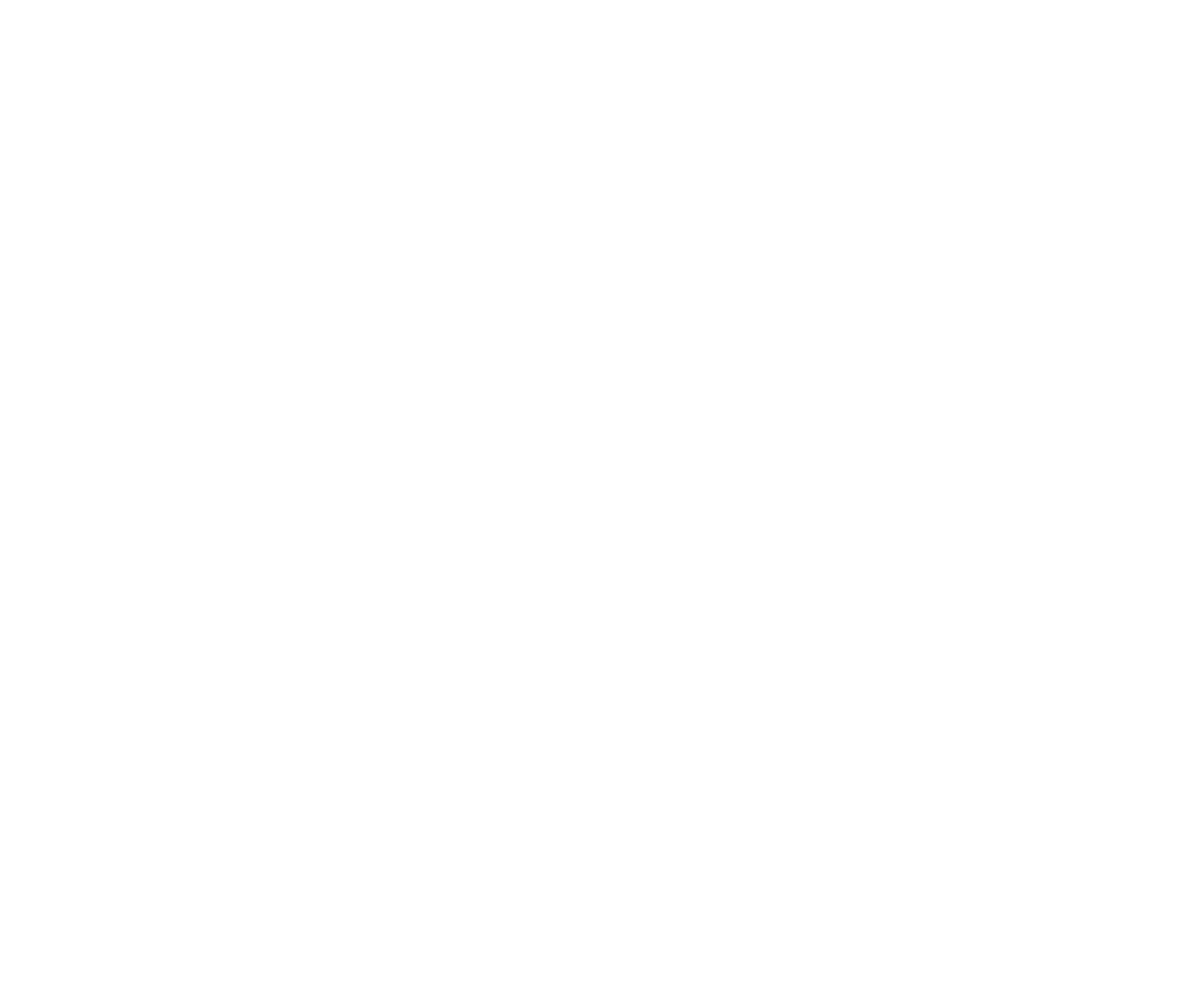
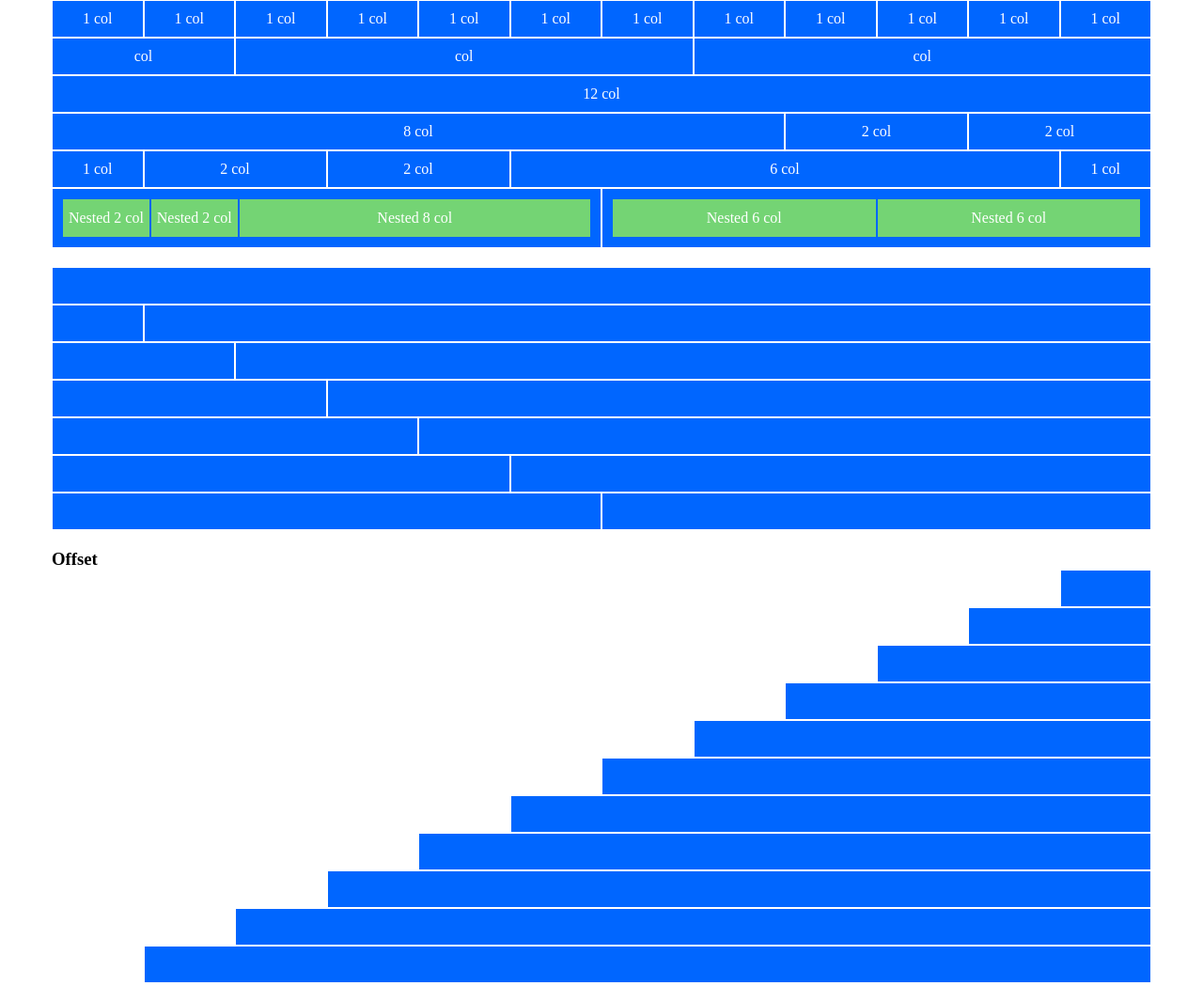
Before and after one commit to moretti-matteo/html-css-12bool, a plain HTML site: page index.html in a window 1280 px wide. Shown: the whole page at 94% size. Before the commit the page ends 800 px from the top, so only its background shows below. Drawn offline with Linux system fonts and the light colour scheme.

Commit message:
esercizio completo

```diff
--- a/css/12boolflex.css
+++ b/css/12boolflex.css
@@ -19,6 +19,7 @@
 
 [class*="col-"]{
     flex: 0 0 auto;
+
 }
 
 /* COLUMNS */
--- a/css/style.css
+++ b/css/style.css
@@ -0,0 +1,24 @@
+[class*="col-"]{
+    border:1px solid white;
+    background: rgb(0, 102, 255);
+    color:white;
+    text-align: center;
+    min-height: 40px;
+    padding: 10px;
+
+
+}
+
+[class*="col-"] [class*="col"]{
+    background: rgb(116, 212, 116);
+    line-height: 40px;
+    padding: 0;
+    border:1px solid rgb(0, 102, 255);;
+}
+
+
+
+
+.container{
+    margin-bottom: 20px;
+}
--- a/index.html
+++ b/index.html
@@ -1,5 +1,6 @@
 <!DOCTYPE html>
 <html lang="en">
+
 <head>
     <meta charset="UTF-8">
     <meta http-equiv="X-UA-Compatible" content="IE=edge">
@@ -8,7 +9,132 @@
     <link rel="stylesheet" href="css/12boolflex.css">
     <link rel="stylesheet" href="css/style.css">
 </head>
+
 <body>
+    <div class="container">
+        <div class="row">
+            <div class="col-1">1 col</div>
+            <div class="col-1">1 col</div>
+            <div class="col-1">1 col</div>
+            <div class="col-1">1 col</div>
+            <div class="col-1">1 col</div>
+            <div class="col-1">1 col</div>
+            <div class="col-1">1 col</div>
+            <div class="col-1">1 col</div>
+            <div class="col-1">1 col</div>
+            <div class="col-1">1 col</div>
+            <div class="col-1">1 col</div>
+            <div class="col-1">1 col</div>
+        </div>
 
+        <div class="row">
+            <div class="col-2">col</div>
+            <div class="col-5">col</div>
+            <div class="col-5">col</div>
+        </div>
+
+        <div class="row">
+            <div class="col-12">12 col</div>
+        </div>
+
+        <div class="row">
+            <div class="col-8">8 col</div>
+            <div class="col-2">2 col</div>
+            <div class="col-2">2 col</div>
+        </div>
+
+        <div class="row">
+            <div class="col-1">1 col</div>
+            <div class="col-2">2 col</div>
+            <div class="col-2">2 col</div>
+            <div class="col-6">6 col</div>
+            <div class="col-1">1 col</div>
+        </div>
+
+        <div class="row">
+            <div class="col-6">
+                <div class="row">
+                    <div class="col-2">Nested 2 col</div>
+                    <div class="col-2">Nested 2 col</div>
+                    <div class="col-8">Nested 8 col</div>
+                </div>
+            </div>
+            <div class="col-6">
+                <div class="row">
+                    <div class="col-6">Nested 6 col</div>
+                    <div class="col-6">Nested 6 col</div>
+                </div>
+            </div>
+        </div>
+    </div>
+
+    <div class="container">
+        <div class="row">
+            <div class="col-12"></div>
+        </div>
+        <div class="row">
+            <div class="col-1"></div>
+            <div class="col-11"></div>
+        </div>
+        <div class="row">
+            <div class="col-2"></div>
+            <div class="col-10"></div>
+
+        </div>
+        <div class="row">
+            <div class="col-3"></div>
+            <div class="col-9"></div>
+        </div>
+        <div class="row">
+            <div class="col-4"></div>
+            <div class="col-8"></div>
+        </div>
+        <div class="row">
+            <div class="col-5"></div>
+            <div class="col-7"></div>
+        </div>
+        <div class="row">
+            <div class="col-6"></div>
+            <div class="col-6"></div>
+        </div>
+    </div>
+
+    <div class="container">
+        <h3>Offset</h3>
+        <div class="row">
+            <div class="col-1 col-offset-11"></div>
+        </div>
+        <div class="row">
+            <div class="col-2 col-offset-10"></div>
+        </div>
+        <div class="row">
+            <div class="col-3 col-offset-9"></div>
+        </div>
+        <div class="row">
+            <div class="col-4 col-offset-8"></div>
+        </div>
+        <div class="row">
+            <div class="col-5 col-offset-7"></div>
+        </div>
+        <div class="row">
+            <div class="col-6 col-offset-6"></div>
+        </div>
+        <div class="row">
+            <div class="col-7 col-offset-5"></div>
+        </div>
+        <div class="row">
+            <div class="col-8 col-offset-4"></div>
+        </div>
+        <div class="row">
+            <div class="col-9 col-offset-3"></div>
+        </div>
+        <div class="row">
+            <div class="col-10 col-offset-2"></div>
+        </div>
+        <div class="row">
+            <div class="col-11 col-offset-1"></div>
+        </div>
+    </div>
 </body>
+
 </html>
```
